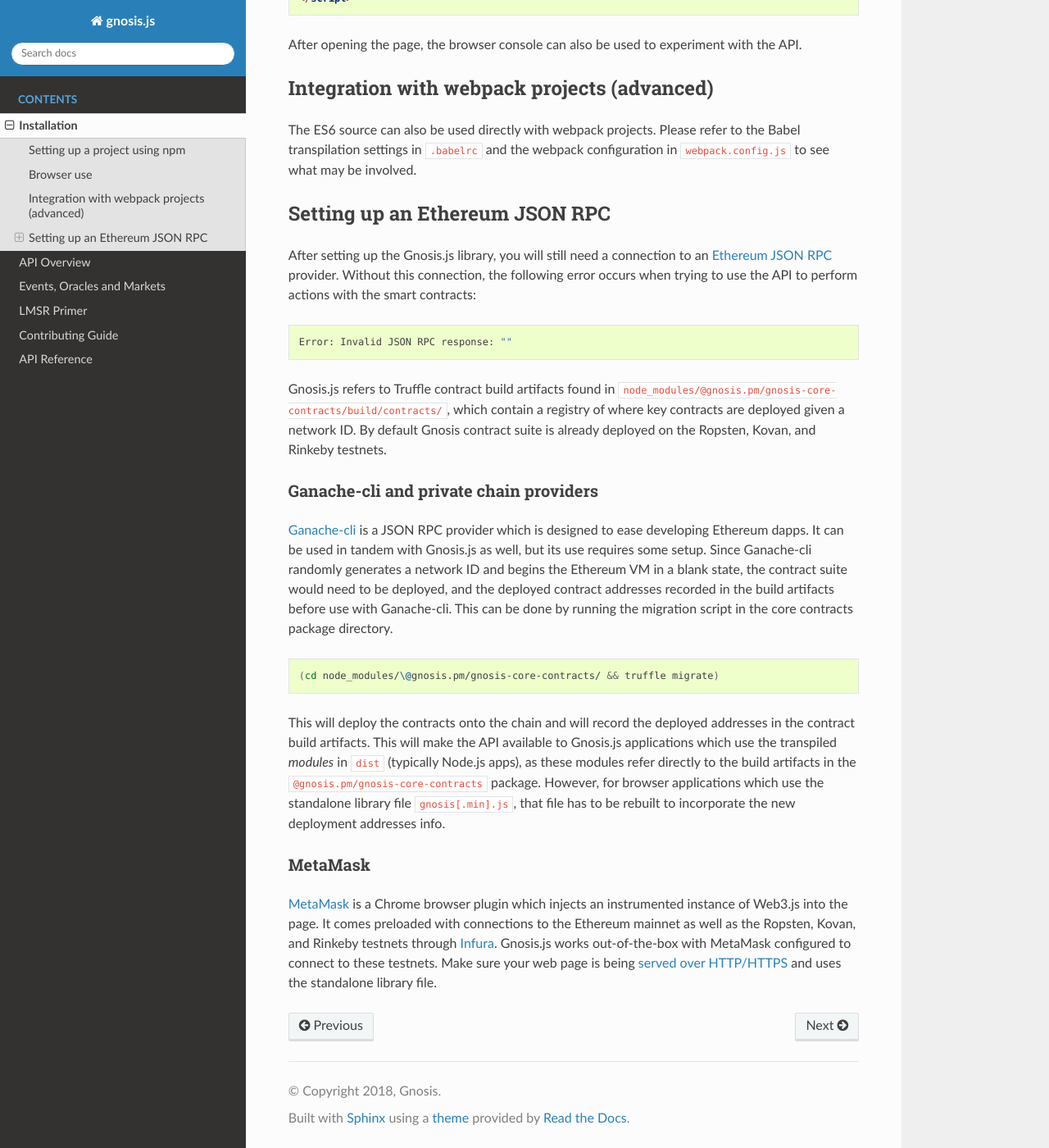
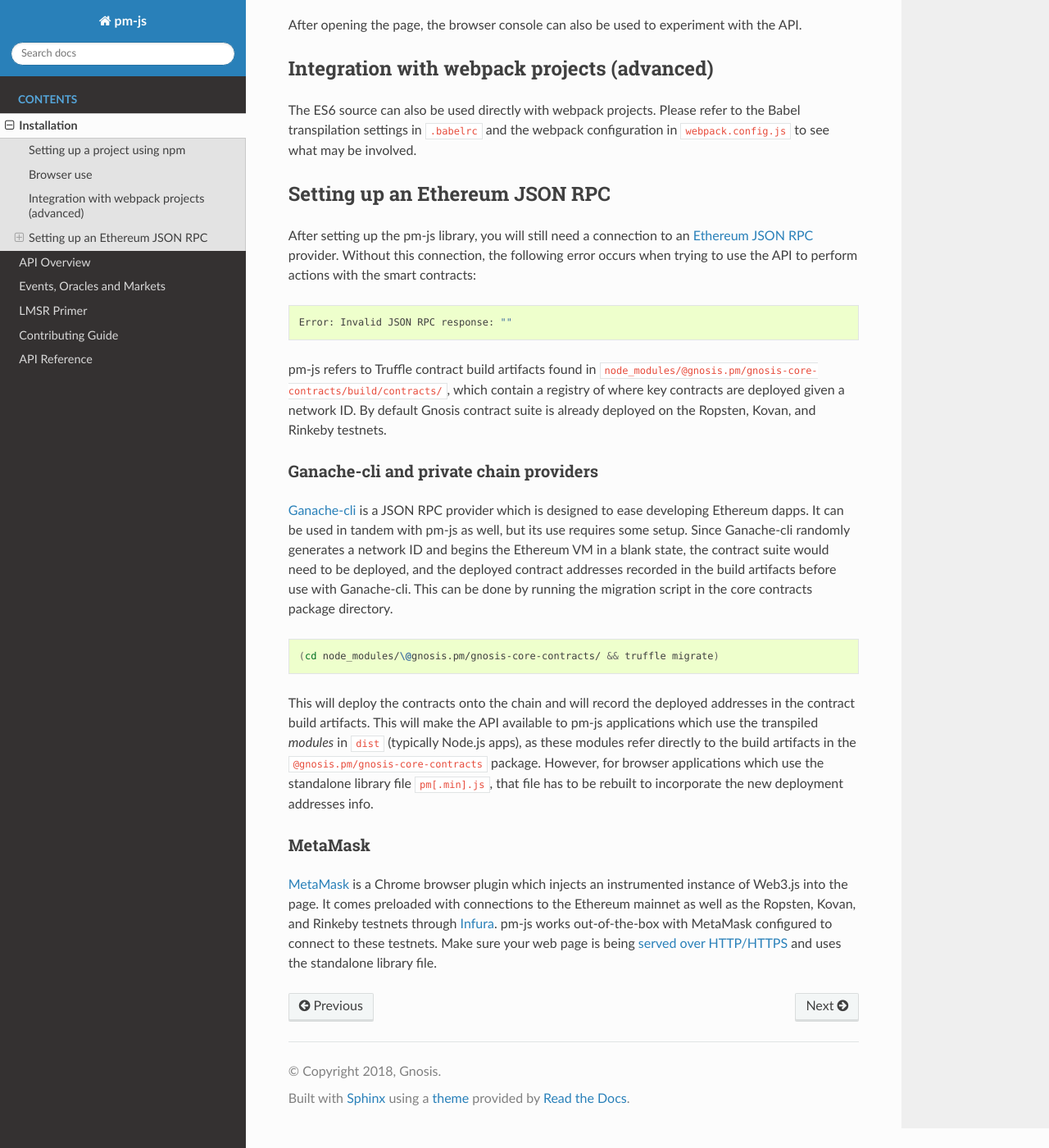
Before and after one commit to gnosis/pm-js, a Sphinx documentation site: the page built from docs/source/installation.md, in a window 1280 px wide and 1400 px high, scrolled down 1362 px. Shown: the whole window at 82% size. Built offline with Sphinx 7.4.7 and the Read the Docs theme 2.0.0, drawn with Linux system fonts in a browser that asks for light colours; some of the changed text lies outside the part shown.

Commit message:
Update project references

````diff
--- a/docs/source/conf.py
+++ b/docs/source/conf.py
@@ -22,7 +22,7 @@
 
 # -- Project information -----------------------------------------------------
 
-project = u'gnosis.js'
+project = u'pm-js'
 copyright = u'2018, Gnosis'
 author = u'Gnosis'
 
@@ -112,7 +112,7 @@
 # -- Options for HTMLHelp output ---------------------------------------------
 
 # Output file base name for HTML help builder.
-htmlhelp_basename = 'Gnosisjsdoc'
+htmlhelp_basename = 'pmjsdoc'
 
 
 # -- Options for LaTeX output ------------------------------------------------
@@ -139,7 +139,7 @@
 # (source start file, target name, title,
 #  author, documentclass [howto, manual, or own class]).
 latex_documents = [
-    (master_doc, 'gnosisjs.tex', u'gnosis.js Documentation',
+    (master_doc, 'pm-js.tex', u'pm-js Documentation',
      u'Gnosis', 'manual'),
 ]
 
@@ -149,7 +149,7 @@
 # One entry per manual page. List of tuples
 # (source start file, name, description, authors, manual section).
 man_pages = [
-    (master_doc, 'gnosisjs', u'gnosis.js Documentation',
+    (master_doc, 'pm-js', u'pm-js Documentation',
      [author], 1)
 ]
 
@@ -160,8 +160,8 @@
 # (source start file, target name, title, author,
 #  dir menu entry, description, category)
 texinfo_documents = [
-    (master_doc, 'gnosisjs', u'gnosis.js Documentation',
-     author, 'gnosisjs', 'Gnosis JavaScript Library',
+    (master_doc, 'pm-js', u'pm-js Documentation',
+     author, 'pm-js', 'Prediction Markets JavaScript Library',
      'Miscellaneous'),
 ]
 
--- a/docs/source/installation.md
+++ b/docs/source/installation.md
@@ -6,17 +6,17 @@
 
 2. Use `npm init` to set up your project.
 
-3. Install [`gnosis-contracts`](https://github.com/gnosis/gnosis-contracts) and `gnosis.js` into your project as a dependency using:
+3. Install [`pm-contracts`](https://github.com/gnosis/pm-contracts) and `pm-js` into your project as a dependency using:
 
-       npm install --save '@gnosis.pm/gnosis-core-contracts' '@gnosis.pm/gnosisjs'
+       npm install --save '@gnosis.pm/gnosis-core-contracts' '@gnosis.pm/pm-js'
 
    Be sure to issue this command with this exact spelling. The quotes are there in case you use [Powershell](https://stackoverflow.com/a/5571703/1796894).
 
-   This command installs the Gnosis core contracts and the Gnosis JavaScript library, and their dependencies into the `node_modules` directory. The [`@gnosis.pm/gnosisjs`](https://www.npmjs.com/package/@gnosis.pm/gnosisjs) package contains the following:
+   This command installs the Gnosis core contracts and the Gnosis JavaScript library, and their dependencies into the `node_modules` directory. The [`@gnosis.pm/pm-js`](https://www.npmjs.com/package/@gnosis.pm/pm-js) package contains the following:
 
-   * ES6 source of the library in `src` which can also be found on the [repository](https://github.com/gnosis/gnosis.js)
+   * ES6 source of the library in `src` which can also be found on the [repository](https://github.com/gnosis/pm-js)
    * Compiled versions of the modules which can be run on Node.js in the `dist` directory
-   * Webpacked standalone `gnosis[.min].js` files ready for use by web clients in the `dist` directory
+   * Webpacked standalone `pm[.min].js` files ready for use by web clients in the `dist` directory
    * API documentation in the `docs` directory
 
 
@@ -25,12 +25,12 @@
 In the project directory, you can experiment with the Gnosis API by opening up a `node` shell and importing the library like so:
 
 ```js
-const Gnosis = require('@gnosis.pm/gnosisjs')
+const Gnosis = require('@gnosis.pm/pm-js')
 ```
 
 This will import the transpiled library through the `dist/index` entry point, which exports the [Gnosis](api-reference.html#Gnosis) class.
 
-If you are playing around with gnosis.js directly in its project folder, you can import it from dist
+If you are playing around with pm-js directly in its project folder, you can import it from dist
 
 ```js
 const Gnosis = require('.')
@@ -38,10 +38,10 @@
 
 ## Browser use
 
-The `gnosis.js` file and its minified version `gnosis.min.js` are self-contained and can be used directly in a webpage. For example, you may copy `gnosis.min.js` into a folder or onto your server, and in an HTML page, use the following code to import the library:
+The `pm-js` file and its minified version `pm.min.js` are self-contained and can be used directly in a webpage. For example, you may copy `pm.min.js` into a folder or onto your server, and in an HTML page, use the following code to import the library:
 
 ```html
-<script src="gnosis.min.js"></script>
+<script src="pm.min.js"></script>
 <script>
 // Gnosis should be available as a global after the above script import, so this subsequent script tag can make use of the API.
 </script>
@@ -51,28 +51,28 @@
 
 ## Integration with webpack projects (advanced)
 
-The ES6 source can also be used directly with webpack projects. Please refer to the Babel transpilation settings in [`.babelrc`](https://github.com/gnosis/gnosis.js/blob/master/.babelrc) and the webpack configuration in [`webpack.config.js`](https://github.com/gnosis/gnosis.js/blob/master/webpack.config.js) to see what may be involved.
+The ES6 source can also be used directly with webpack projects. Please refer to the Babel transpilation settings in [`.babelrc`](https://github.com/gnosis/pm-js/blob/master/.babelrc) and the webpack configuration in [`webpack.config.js`](https://github.com/gnosis/pm-js/blob/master/webpack.config.js) to see what may be involved.
 
 ## Setting up an Ethereum JSON RPC
 
-After setting up the Gnosis.js library, you will still need a connection to an [Ethereum JSON RPC](https://github.com/ethereum/wiki/wiki/JSON-RPC) provider. Without this connection, the following error occurs when trying to use the API to perform actions with the smart contracts:
+After setting up the pm-js library, you will still need a connection to an [Ethereum JSON RPC](https://github.com/ethereum/wiki/wiki/JSON-RPC) provider. Without this connection, the following error occurs when trying to use the API to perform actions with the smart contracts:
 
 ```
 Error: Invalid JSON RPC response: ""
 ```
 
-Gnosis.js refers to Truffle contract build artifacts found in `node_modules/@gnosis.pm/gnosis-core-contracts/build/contracts/`, which contain a registry of where key contracts are deployed given a network ID. By default Gnosis contract suite is already deployed on the Ropsten, Kovan, and Rinkeby testnets.
+pm-js refers to Truffle contract build artifacts found in `node_modules/@gnosis.pm/gnosis-core-contracts/build/contracts/`, which contain a registry of where key contracts are deployed given a network ID. By default Gnosis contract suite is already deployed on the Ropsten, Kovan, and Rinkeby testnets.
 
 ### Ganache-cli and private chain providers
 
-[Ganache-cli](https://github.com/trufflesuite/ganache-cli) is a JSON RPC provider which is designed to ease developing Ethereum dapps. It can be used in tandem with Gnosis.js as well, but its use requires some setup. Since Ganache-cli randomly generates a network ID and begins the Ethereum VM in a blank state, the contract suite would need to be deployed, and the deployed contract addresses recorded in the build artifacts before use with Ganache-cli. This can be done by running the migration script in the core contracts package directory.
+[Ganache-cli](https://github.com/trufflesuite/ganache-cli) is a JSON RPC provider which is designed to ease developing Ethereum dapps. It can be used in tandem with pm-js as well, but its use requires some setup. Since Ganache-cli randomly generates a network ID and begins the Ethereum VM in a blank state, the contract suite would need to be deployed, and the deployed contract addresses recorded in the build artifacts before use with Ganache-cli. This can be done by running the migration script in the core contracts package directory.
 
 ```sh
 (cd node_modules/\@gnosis.pm/gnosis-core-contracts/ && truffle migrate)
 ```
 
-This will deploy the contracts onto the chain and will record the deployed addresses in the contract build artifacts. This will make the API available to Gnosis.js applications which use the transpiled *modules* in `dist` (typically Node.js apps), as these modules refer directly to the build artifacts in the `@gnosis.pm/gnosis-core-contracts` package. However, for browser applications which use the standalone library file `gnosis[.min].js`, that file has to be rebuilt to incorporate the new deployment addresses info.
+This will deploy the contracts onto the chain and will record the deployed addresses in the contract build artifacts. This will make the API available to pm-js applications which use the transpiled *modules* in `dist` (typically Node.js apps), as these modules refer directly to the build artifacts in the `@gnosis.pm/gnosis-core-contracts` package. However, for browser applications which use the standalone library file `pm[.min].js`, that file has to be rebuilt to incorporate the new deployment addresses info.
 
 ### MetaMask
 
-[MetaMask](https://metamask.io/) is a Chrome browser plugin which injects an instrumented instance of Web3.js into the page. It comes preloaded with connections to the Ethereum mainnet as well as the Ropsten, Kovan, and Rinkeby testnets through [Infura](https://infura.io/). Gnosis.js works out-of-the-box with MetaMask configured to connect to these testnets. Make sure your web page is being [served over HTTP/HTTPS](https://github.com/MetaMask/faq/blob/master/DEVELOPERS.md) and uses the standalone library file.
+[MetaMask](https://metamask.io/) is a Chrome browser plugin which injects an instrumented instance of Web3.js into the page. It comes preloaded with connections to the Ethereum mainnet as well as the Ropsten, Kovan, and Rinkeby testnets through [Infura](https://infura.io/). pm-js works out-of-the-box with MetaMask configured to connect to these testnets. Make sure your web page is being [served over HTTP/HTTPS](https://github.com/MetaMask/faq/blob/master/DEVELOPERS.md) and uses the standalone library file.
--- a/webpack.config.js
+++ b/webpack.config.js
@@ -7,7 +7,7 @@
     entry: './src/index.js',
     output: {
         path: path.resolve(__dirname, 'dist'),
-        filename: minifiedOutput ? 'gnosis.min.js' : 'gnosis.js',
+        filename: minifiedOutput ? 'pm.min.js' : 'pm.js',
         library: 'Gnosis'
     },
     plugins: [
````
Also changed, not shown: README.md (+10 -10 lines), docs/source/api-overview.md (+9 -9 lines), docs/source/contributing-guide.md (+4 -4 lines), docs/source/events-oracles-and-markets.md (+14 -14 lines), docs/source/lmsr-primer.md (+2 -2 lines), package.json (+7 -7 lines), .travis.yml, 5 other files.
